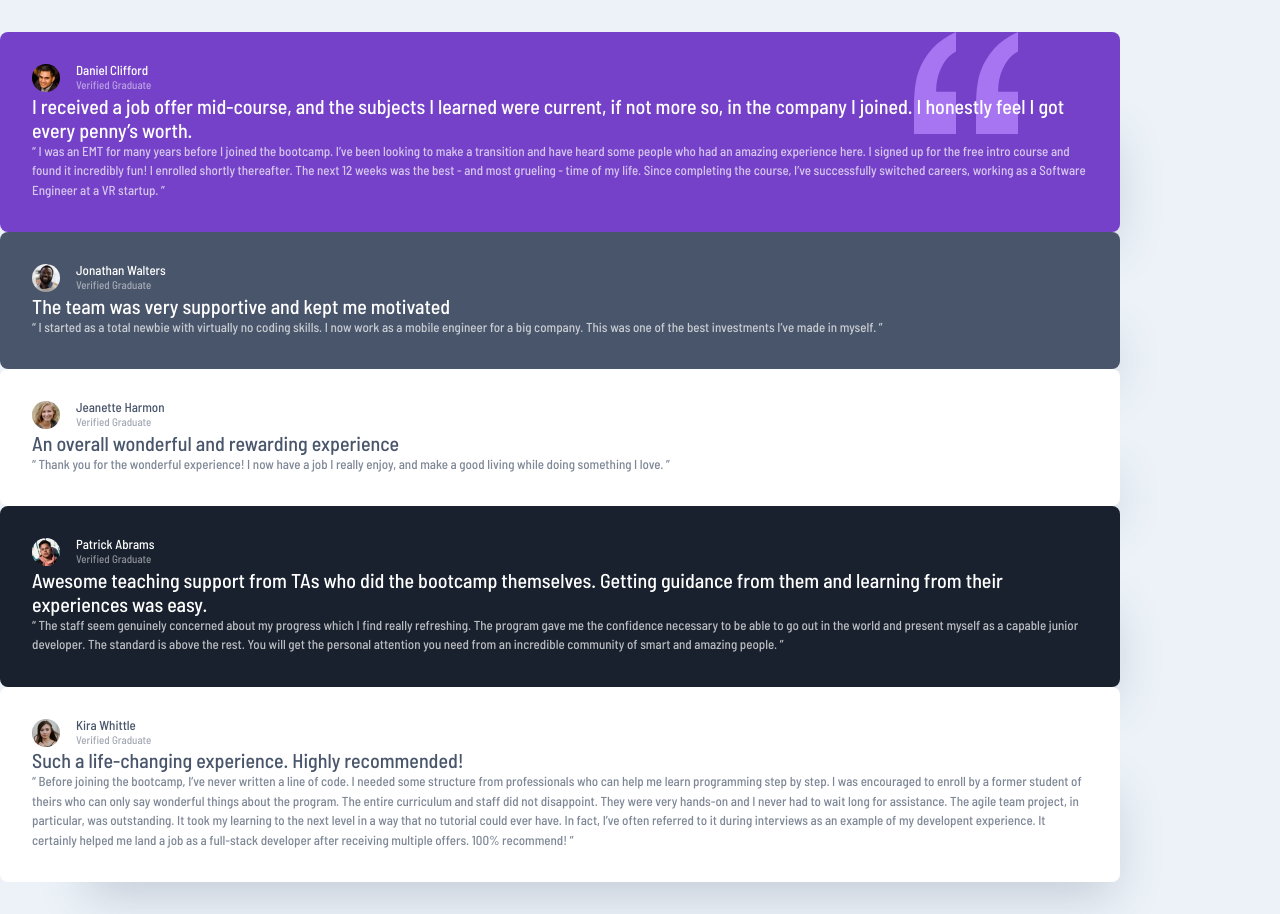
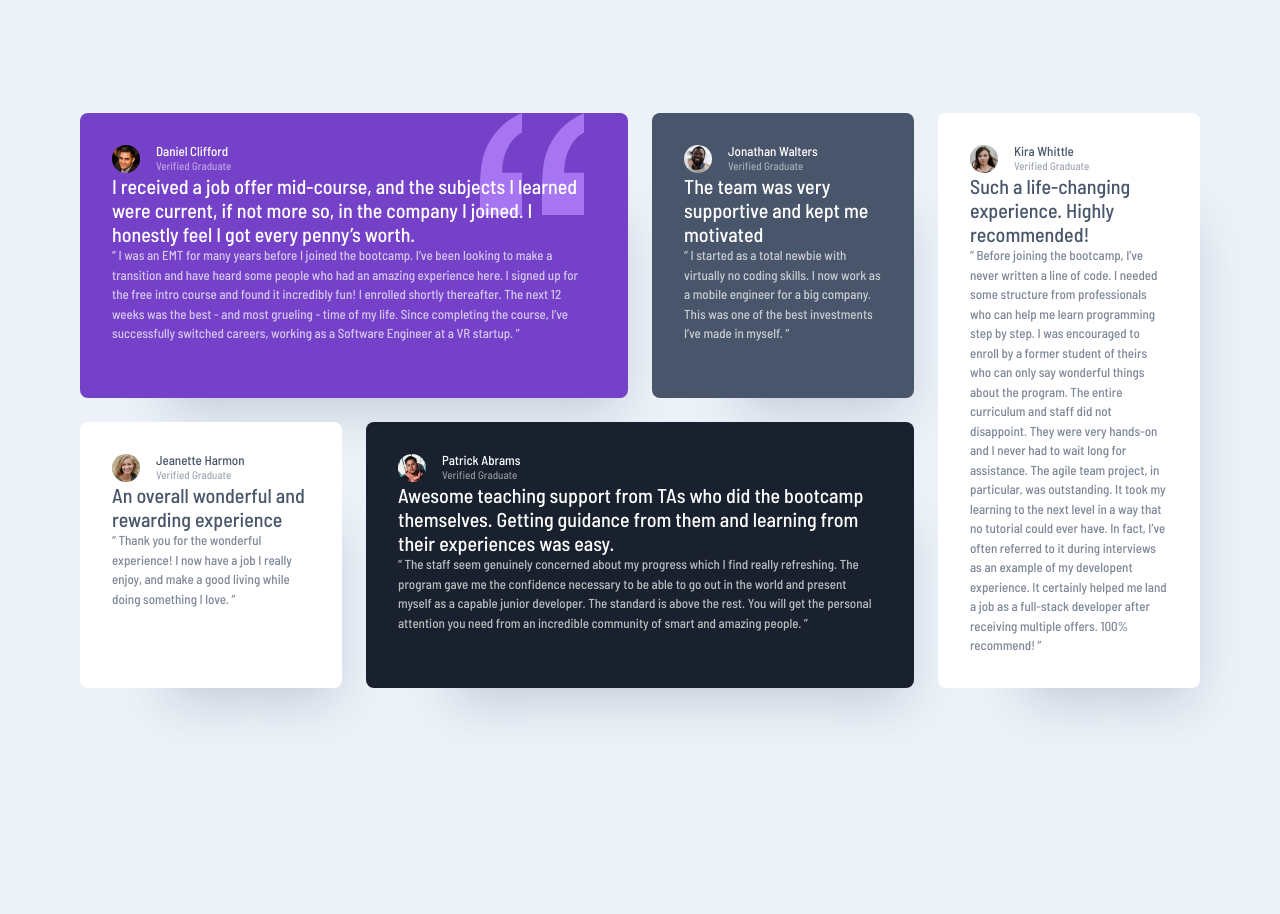
Before and after one commit to mhoumann87/css_grid_cours, a plain HTML site: page method_1/index.html in a window 1280 px wide. After the commit the page ends 800 px from the top, so only its background shows below. Drawn offline with Linux system fonts and the light colour scheme.

Commit message:
Add grid specific CSS and media queries

```diff
--- a/method_1/styles.css
+++ b/method_1/styles.css
@@ -145,8 +145,11 @@ flow > *:where(:not(:first-child)) {
 /* Components */
 
 .testimonial-grid {
+  display: grid;
+  gap: 1.5rem;
   padding-block: 2rem;
   width: min(95%, 70rem);
+  margin-inline: auto;
 }
 
 .testimonial {
@@ -154,6 +157,21 @@ flow > *:where(:not(:first-child)) {
   padding: 2rem;
   border-radius: 0.5rem;
   box-shadow: 2.5rem 3.75rem 3rem -3rem hsl(var(--clr-secondary-400) / 0.25);
+}
+
+@media screen and (min-width: 50em) {
+  .testimonial-grid {
+    grid-template-columns: repeat(4, 1fr);
+  }
+
+  .testimonial:last-child {
+    grid-column: 4;
+    grid-row: 1 / span 2;
+  }
+
+  .grid-col-span-2 {
+    grid-column: span 2;
+  }
 }
 
 .testimonial.quote {
```
